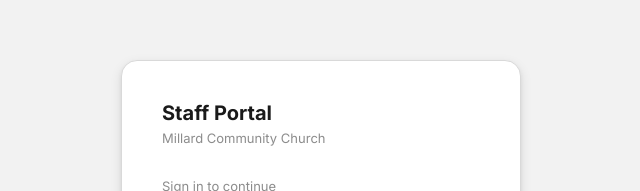
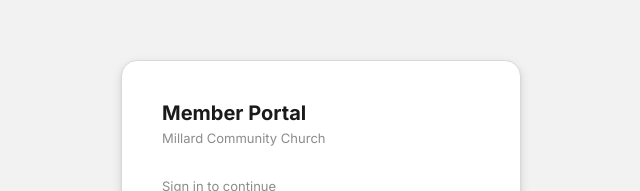
Before and after one commit to RSDi/OLB, a Next.js app: page /login in a window 1280 px wide. Shown: the part 103-294 px from the top of the page, without its empty margins (319-959 px from the left). Built offline with nearby package versions, Linux system fonts and the light colour scheme.

Commit message:
Rename Staff Portal to Member Portal
Co-Authored-By: Claude Sonnet 4.6 <noreply@anthropic.com>

```diff
--- a/app/components/PortalSidebar.tsx
+++ b/app/components/PortalSidebar.tsx
@@ -56,7 +56,7 @@ export function PortalSidebar({ collapsed, onToggleCollapse, mobileOpen }: Porta
         {!c && (
           <div style={{ minWidth: 0, flex: 1 }}>
             <div style={{ fontWeight: 800, fontSize: 11, color: "#fff", lineHeight: 1 }}>Millard Community</div>
-            <div style={{ fontSize: 9, fontWeight: 700, color: "rgba(255,255,255,.4)", lineHeight: 1, marginTop: 2, letterSpacing: ".04em" }}>STAFF PORTAL</div>
+            <div style={{ fontSize: 9, fontWeight: 700, color: "rgba(255,255,255,.4)", lineHeight: 1, marginTop: 2, letterSpacing: ".04em" }}>MEMBER PORTAL</div>
           </div>
         )}
       </Link>
--- a/app/login/page.tsx
+++ b/app/login/page.tsx
@@ -47,7 +47,7 @@ export default function LoginPage() {
         {/* Logo */}
         <div style={{ marginBottom: 28 }}>
           <div style={{ fontSize: 20, fontWeight: 700, color: "var(--gw-ink)", lineHeight: 1.2 }}>
-            Staff Portal
+            Member Portal
           </div>
           <div style={{ fontSize: 13, color: "var(--gw-fg-muted)", marginTop: 4 }}>
             Millard Community Church
```
